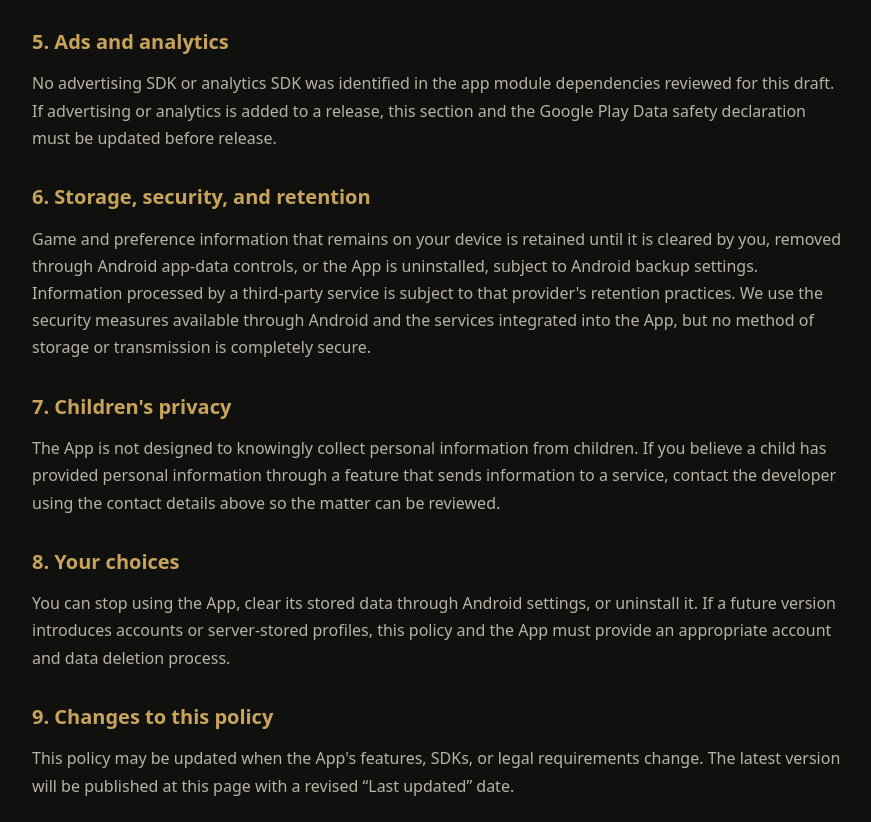
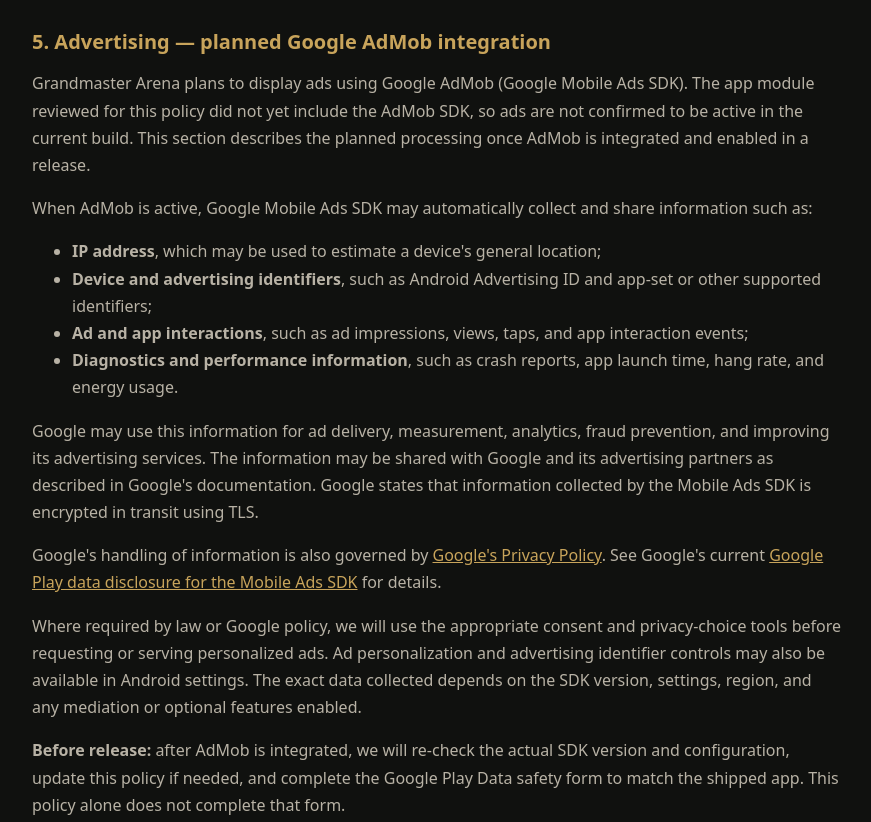
Before and after one commit to anishacharya95/grandmaster-arena-privacy-policy, a plain HTML site: page index.html in a window 1280 px wide. Shown: the part 1371-2193 px from the top of the page, without its empty margins (203-1074 px from the left). Drawn offline with Linux system fonts and the light colour scheme.

Commit message:
Add planned Google AdMob privacy disclosures

```diff
--- a/index.html
+++ b/index.html
@@ -35,8 +35,19 @@ footer{border-top:1px solid var(--line);padding-top:20px;color:var(--muted);font
 <p>Information is used to run the chess game, remember supported preferences and progress, provide features that you choose to use, maintain app integrity, troubleshoot errors, and improve reliability. Any information sent to Google services is handled under the terms and privacy disclosures of those services.</p>
 <h2>4. Sharing and service providers</h2>
 <p>We do not sell personal information. The project includes Firebase AI and Firebase App Check dependencies. If the released App uses these services, relevant inputs and technical information may be processed by Google as a service provider to deliver those functions. The code reviewed does not establish that all such services are actively called in the released version. This policy must be updated if additional SDKs, analytics, advertising, multiplayer servers, or other providers are added.</p>
-<h2>5. Ads and analytics</h2>
-<p>No advertising SDK or analytics SDK was identified in the app module dependencies reviewed for this draft. If advertising or analytics is added to a release, this section and the Google Play Data safety declaration must be updated before release.</p>
+<h2>5. Advertising — planned Google AdMob integration</h2>
+<p>Grandmaster Arena plans to display ads using Google AdMob (Google Mobile Ads SDK). The app module reviewed for this policy did not yet include the AdMob SDK, so ads are not confirmed to be active in the current build. This section describes the planned processing once AdMob is integrated and enabled in a release.</p>
+<p>When AdMob is active, Google Mobile Ads SDK may automatically collect and share information such as:</p>
+<ul>
+<li><strong>IP address</strong>, which may be used to estimate a device's general location;</li>
+<li><strong>Device and advertising identifiers</strong>, such as Android Advertising ID and app-set or other supported identifiers;</li>
+<li><strong>Ad and app interactions</strong>, such as ad impressions, views, taps, and app interaction events;</li>
+<li><strong>Diagnostics and performance information</strong>, such as crash reports, app launch time, hang rate, and energy usage.</li>
+</ul>
+<p>Google may use this information for ad delivery, measurement, analytics, fraud prevention, and improving its advertising services. The information may be shared with Google and its advertising partners as described in Google's documentation. Google states that information collected by the Mobile Ads SDK is encrypted in transit using TLS.</p>
+<p>Google's handling of information is also governed by <a href="https://policies.google.com/privacy" target="_blank" rel="noopener noreferrer">Google's Privacy Policy</a>. See Google's current <a href="https://developers.google.com/admob/android/privacy/play-data-disclosure" target="_blank" rel="noopener noreferrer">Google Play data disclosure for the Mobile Ads SDK</a> for details.</p>
+<p>Where required by law or Google policy, we will use the appropriate consent and privacy-choice tools before requesting or serving personalized ads. Ad personalization and advertising identifier controls may also be available in Android settings. The exact data collected depends on the SDK version, settings, region, and any mediation or optional features enabled.</p>
+<p><strong>Before release:</strong> after AdMob is integrated, we will re-check the actual SDK version and configuration, update this policy if needed, and complete the Google Play Data safety form to match the shipped app. This policy alone does not complete that form.</p>
 <h2>6. Storage, security, and retention</h2>
 <p>Game and preference information that remains on your device is retained until it is cleared by you, removed through Android app-data controls, or the App is uninstalled, subject to Android backup settings. Information processed by a third-party service is subject to that provider's retention practices. We use the security measures available through Android and the services integrated into the App, but no method of storage or transmission is completely secure.</p>
 <h2>7. Children's privacy</h2>
```
